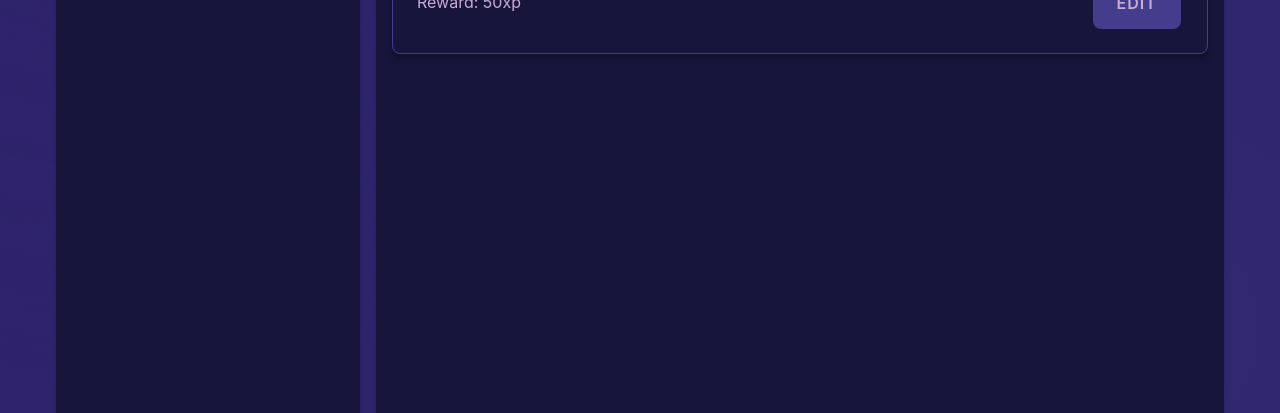
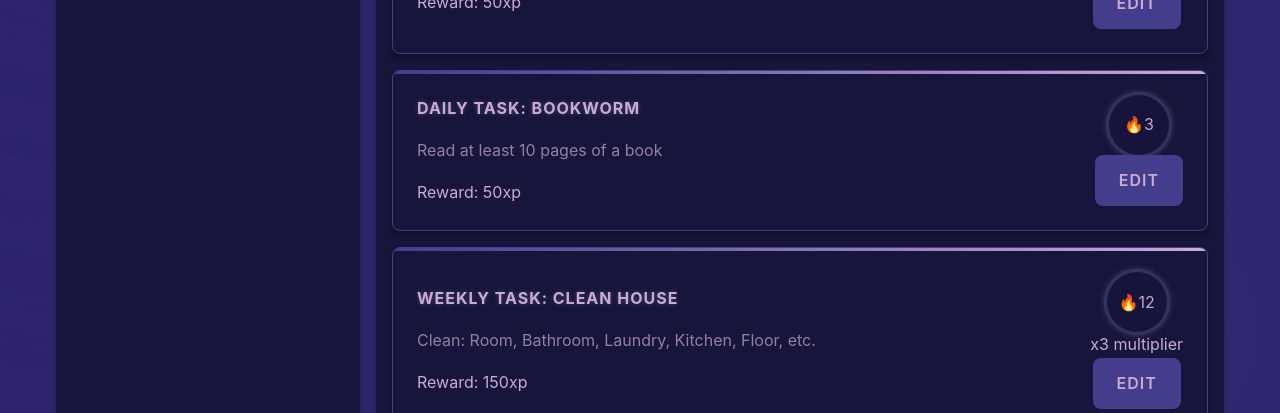
Before and after one commit to noahstew/hack-attack, a React (Vite) app in the folder habit-legacy/: page / in a window 1280 px wide. Shown: the part 539-952 px from the top of the page. Built offline with nearby package versions, Linux system fonts and the light colour scheme.

Commit message:
Added two new tasks. uploaded background1.png

```diff
--- a/habit-legacy/src/App.jsx
+++ b/habit-legacy/src/App.jsx
@@ -18,6 +18,18 @@ function App() {
           reward="50xp"
           streak={7}
         />
+          <HabitCard
+          title="Daily Task: BookWorm"
+          description="Read at least 10 pages of a book"
+          reward="50xp"
+          streak={3}
+        />
+        <HabitCard
+          title="Weekly Task: Clean House"
+          description="Clean: Room, Bathroom, Laundry, Kitchen, Floor, etc."
+          reward="150xp"
+          streak={12}
+        />
         </div>
       }
     />
```
Also changed, not shown: 1 other file (tests, documents, lock files or other folders).
